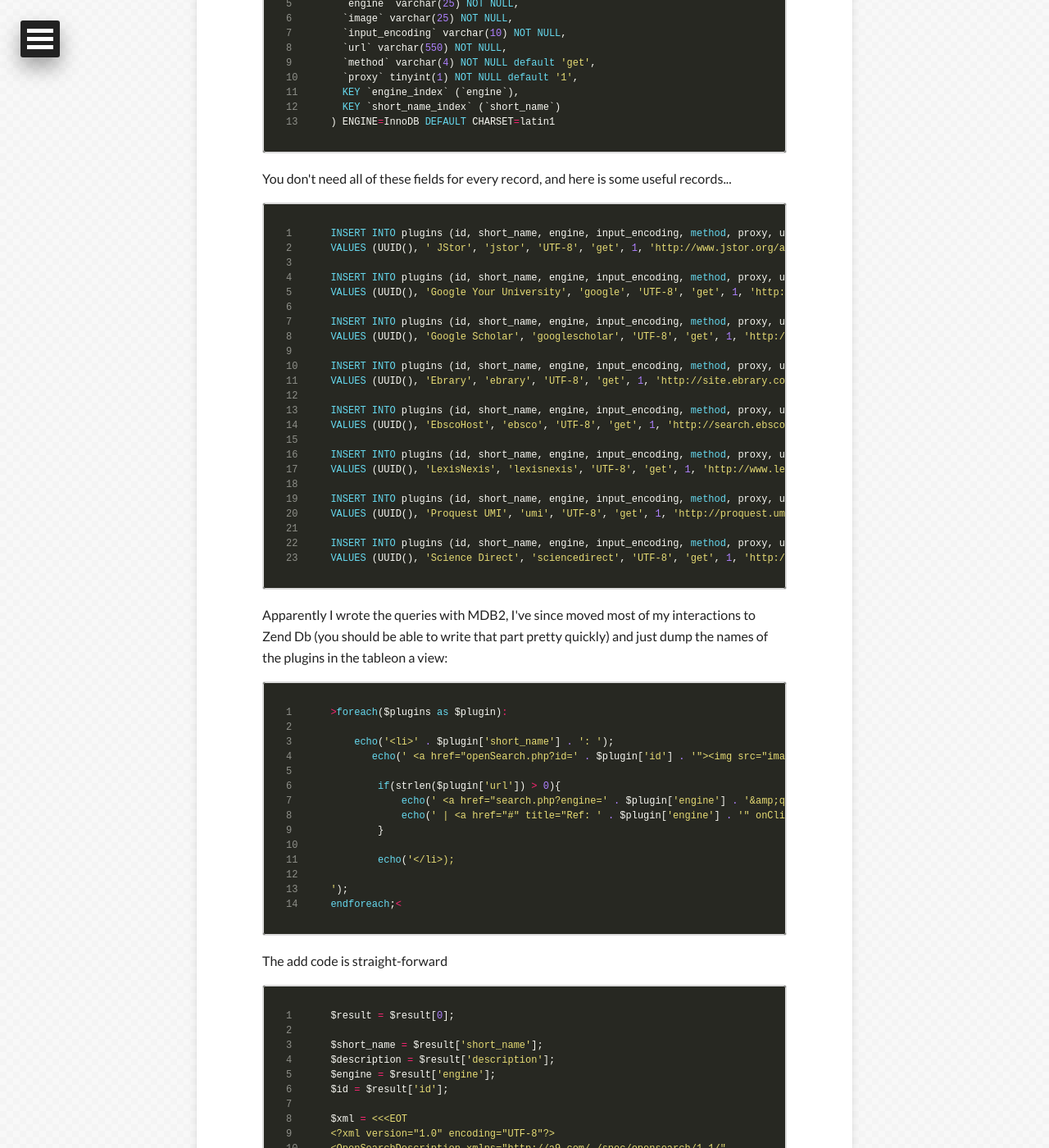
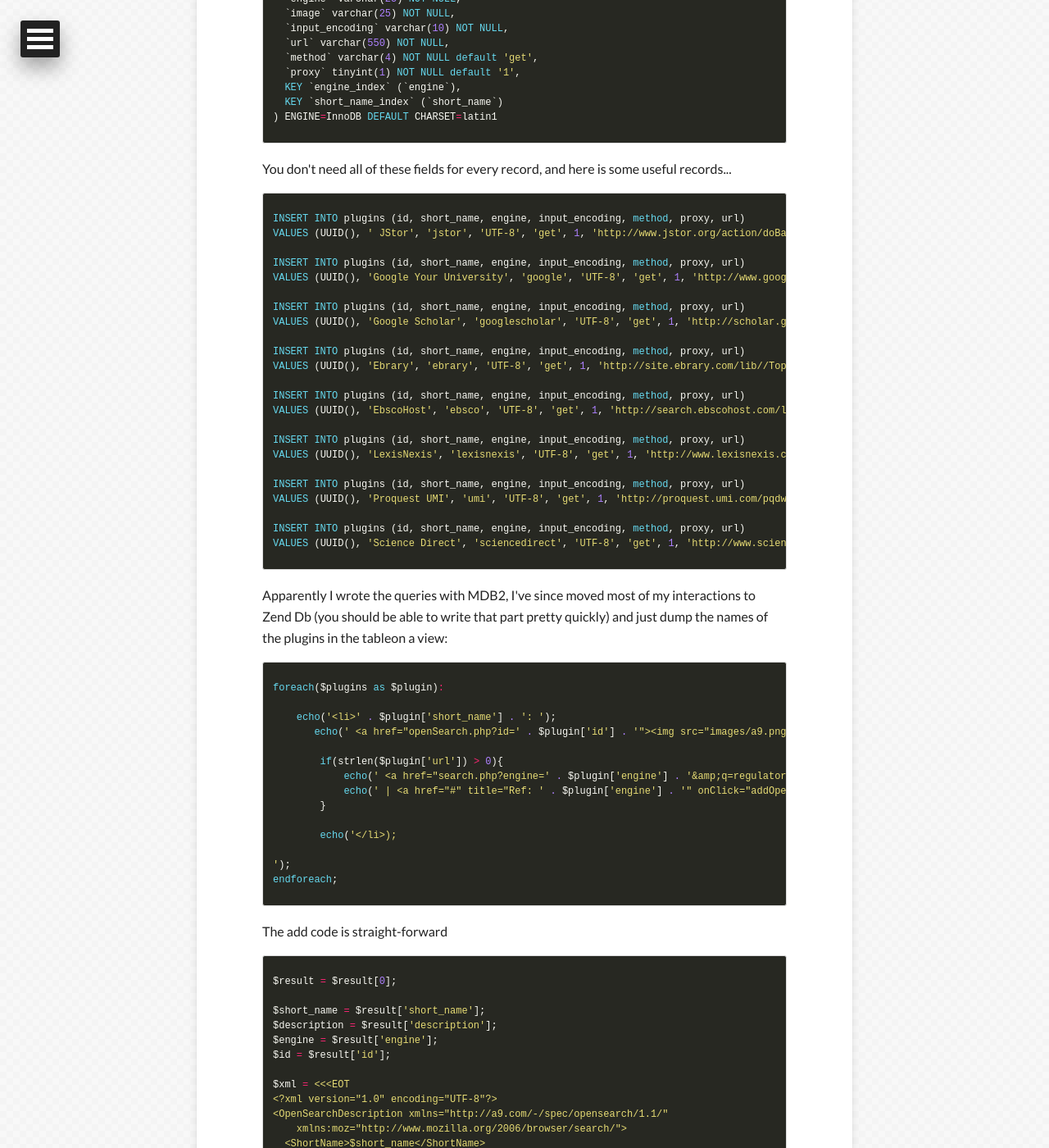
Before and after one commit to waynegraham/waynegraham.github.io, a Jekyll site: the page built from _posts/2009-01-15-sherlockopensearch-plugins-for-libraries.markdown, in a window 1280 px wide and 1400 px high, scrolled down 1165 px. Shown: the whole window at 82% size. Built offline with Jekyll 4.4.1, drawn with Linux system fonts in a browser that asks for light colours; nearby versions of some CDN libraries; comment, search, counter and statistics services are not loaded; some of the changed text lies outside the part shown.

Commit message:
Update formatting for jekyll

```diff
--- a/_posts/2009-01-15-sherlockopensearch-plugins-for-libraries.markdown
+++ b/_posts/2009-01-15-sherlockopensearch-plugins-for-libraries.markdown
@@ -39,7 +39,8 @@ comments: []
 
 <p>Right now, this only supports HTTP GET requests (POST parameters require an additional table), but here's the DDL:</p>
 
-~~~sql
+{% highlight sql %}
+
 CREATE TABLE `plugins` (
   `id` char(36) NOT NULL,
   `short_name` varchar(50) NOT NULL,
@@ -53,11 +54,11 @@ CREATE TABLE `plugins` (
   KEY `engine_index` (`engine`),
   KEY `short_name_index` (`short_name`)
 ) ENGINE=InnoDB DEFAULT CHARSET=latin1
-~~~
+{% endhighlight %}
 
 <p>You don't need all of these fields for every record, and here is some useful records...</p>
 
-~~~sql
+{% highlight sql %}
 INSERT INTO plugins (id, short_name, engine, input_encoding, method, proxy, url)
 VALUES (UUID(), ' JStor', 'jstor', 'UTF-8', 'get', 1, 'http://www.jstor.org/action/doBasicSearch?Query=');
 
@@ -81,12 +82,14 @@ VALUES (UUID(), 'Proquest UMI', 'umi', 'UTF-8', 'get', 1, 'http://proquest.umi.c
 
 INSERT INTO plugins (id, short_name, engine, input_encoding, method, proxy, url)
 VALUES (UUID(), 'Science Direct', 'sciencedirect', 'UTF-8', 'get', 1, 'http://www.sciencedirect.com/science/quicksearch?query=');
-~~~
+{% endhighlight %}
+
 
 <p>Apparently I wrote the queries with MDB2, I've since moved most of my interactions to Zend Db (you should be able to write that part pretty quickly) and just dump the names of the plugins in the tableon a view:</p>
 
-~~~php
->foreach($plugins as $plugin):
+{% highlight php %}
+
+foreach($plugins as $plugin):
 
     echo('<li>' . $plugin['short_name'] . ': ');
        echo(' <a href="openSearch.php?id=' . $plugin['id'] . '"><img src="images/a9.png" title="OpenSearch" /></a>');
@@ -99,13 +102,14 @@ VALUES (UUID(), 'Science Direct', 'sciencedirect', 'UTF-8', 'get', 1, 'http://ww
         echo('</li>);
 
 ');
-endforeach;<
-~~~
+endforeach;
+{% endhighlight %}
+
 
 <p>The add code is straight-forward</p>
 
 
-~~~php
+{% highlight php %}
 $result = $result[0];
 
 $short_name = $result['short_name'];
@@ -132,11 +136,12 @@ $xml = <<<EOT
 EOT;
 header("Content-Type: text/xml");
 echo($xml);
-~~~
+{% endhighlight %}
+
 
 You just need a little JavaScript to add this in to IE and Firefox:
 
-~~~javascript
+{% highlight javascript %}
 function addOpenSearch(name,ext,cat,pid,meth){
   if ((typeof window.external == "object") &#038;&#038; ((typeof window.external.AddSearchProvider == "unknown") || (typeof window.external.AddSearchProvider == "function"))) {
     // See bugs 430058/430067/430070 for Camino
@@ -149,6 +154,7 @@ function addOpenSearch(name,ext,cat,pid,meth){
     alert("You will need a browser which supports OpenSearch to install this plugin.");
   }
 }
-~~~
+{% endhighlight %}
+
 
 If I get some time soon, I'll wrap this up into a package; rudimentary, but a decent start to your own app!
--- a/_posts/2009-01-16-rdesktop-and-tcltk.markdown
+++ b/_posts/2009-01-16-rdesktop-and-tcltk.markdown
@@ -32,7 +32,7 @@ comments: []
 ---
 <p>This is something I did a few years ago and has been very useful. I'm a *nix admin that occasionally needs to log on to a Windows server. I used rdesktop for a long time to do this. I wanted, though, a nice GUI that would allow me to pick which server I wanted (and an excuse to play a bit with Tcl). This is the script I came up with to do just this:</p>
 
-~~~ruby
+{% highlight ruby %}
 #! /usr/bin/wish
 
 wm title . "Remote Desktop Launcher"
@@ -66,7 +66,8 @@ proc Run { } {
     global server
     exec rdesktop -u &amp<user_name&amp> -p &amp<password&amp> -g 1280x800 -x b $server
 }
-~~~
+{% endhighlight %}
+
 
 
 <p>All you need to do is plugin "real" values for the server and addresses. You can also auto-login by giving values for the username and password (may also want to change the geometry of the window unless you have a big screen).</p>
```
Also changed, not shown: _posts/2009-08-28-capistrano-deployment-for-omeka.markdown (+12 -9 lines), _posts/2009-11-20-more-on-omeka-packaging.markdown (+6 -6 lines).
